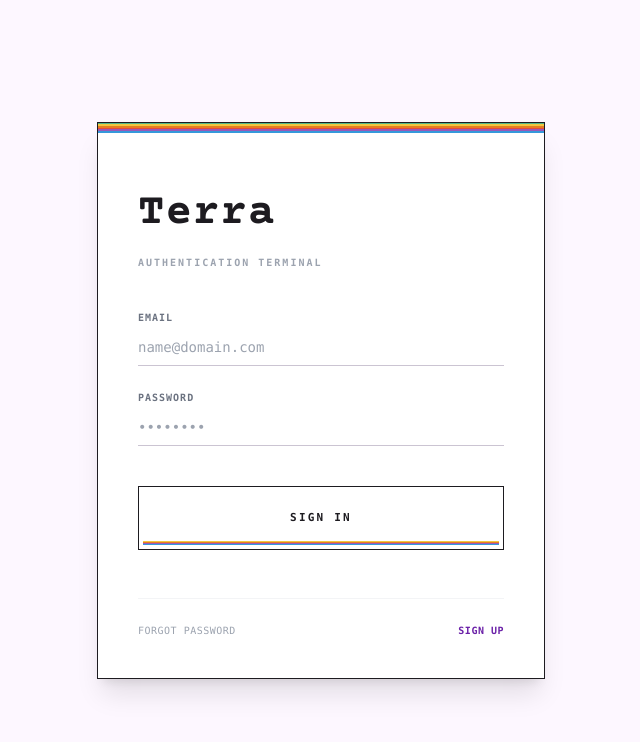
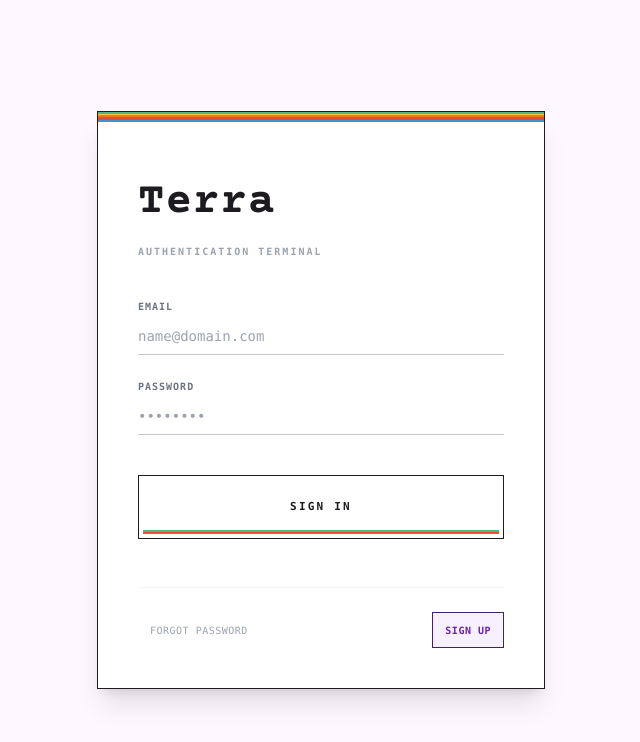
Before and after one commit to PlutoKeating/Project.Terra, a React (Vite) app in the folder frontend/: page /#/login in a window 1280 px wide. Shown: the top 742 px of the page, without its empty margins (319-959 px from the left). Built offline with nearby package versions, Linux system fonts and the light colour scheme; no server answers.

Commit message:
Normalize authentication action buttons

```diff
--- a/frontend/src/index.css
+++ b/frontend/src/index.css
@@ -25,6 +25,42 @@ body {
   color: #1d1b20;
 }
 
+/* Auth actions keep their layout even if utility CSS is delayed or unavailable. */
+#auth-submit-wrapper #btn-auth-submit {
+  display: flex;
+  min-height: 64px;
+  align-items: center;
+  justify-content: center;
+  position: relative;
+  width: 100%;
+  padding: 16px 20px;
+  line-height: 20px;
+  overflow: hidden;
+}
+
+#auth-submit-wrapper #btn-auth-submit > div {
+  pointer-events: none;
+}
+
+#auth-bottom-links {
+  display: flex;
+  align-items: center;
+  justify-content: space-between;
+  gap: 16px;
+}
+
+#auth-bottom-links button {
+  min-height: 36px;
+  padding: 8px 12px;
+  cursor: pointer;
+  white-space: nowrap;
+}
+
+#auth-link-toggle {
+  border: 1px solid #3f236d;
+  background: #f7f0ff;
+}
+
 /* Disable scrollbar on primary editor canvas */
 .no-scrollbar::-webkit-scrollbar {
   display: none;
--- a/frontend/src/pages/AuthPage.tsx
+++ b/frontend/src/pages/AuthPage.tsx
@@ -121,6 +121,7 @@ export default function AuthPage() {
                   backgroundColor: "#ffffff",
                 }}
                 id="btn-auth-submit"
+                aria-label={isSignUp ? "Sign up" : "Sign in"}
               >
                 {busy ? "Working..." : isSignUp ? "Sign Up" : "Sign In"}
                 {/* Embedded rainbow banding strip under the button to replicate exact design */}
```
